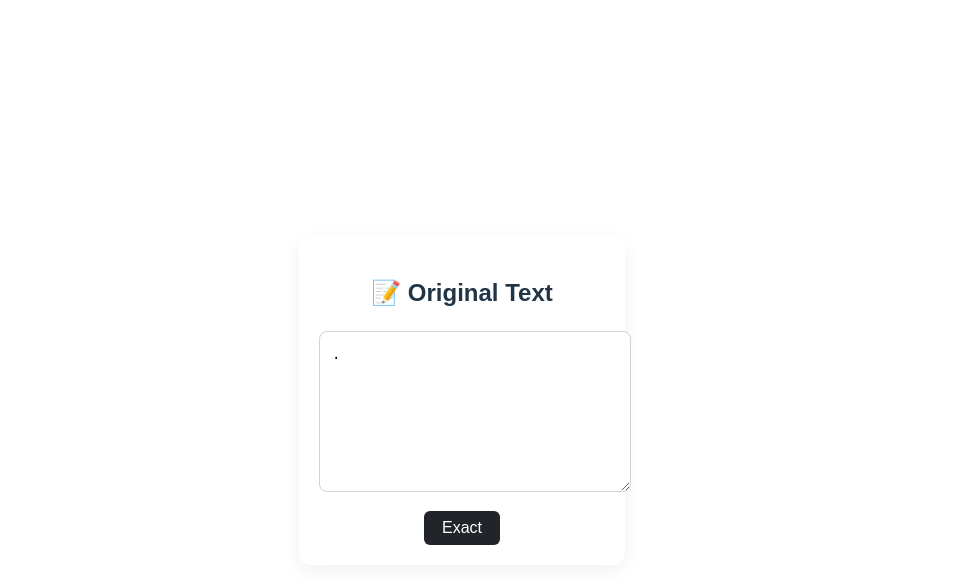
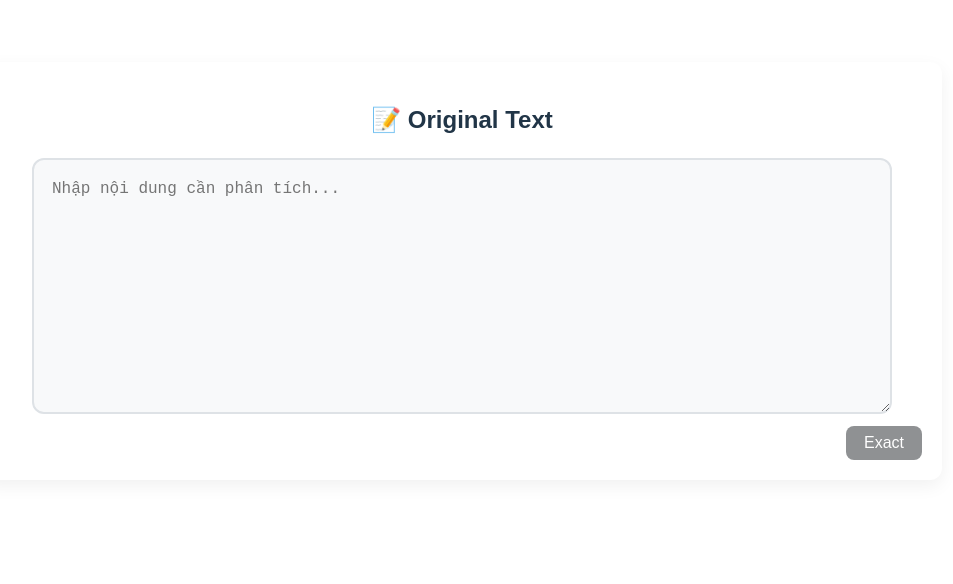
Before and after one commit to minh222/ColorAndTruth, a Vue app in the folder FE/: page / in a window 1280 px wide. Shown: the top 584 px of the page, without its empty margins (178-1131 px from the left). Built offline with nearby package versions, Linux system fonts and the light colour scheme.

Commit message:
- Update layout

```diff
--- a/FE/src/components/ClaimEmotionConfirm.vue
+++ b/FE/src/components/ClaimEmotionConfirm.vue
@@ -4,13 +4,15 @@
     <div class="card">
       <h2>📝 Original Text</h2>
 
+      <div class="input-wrapper">
         <textarea
           v-model="originalText"
           class="original-input"
           placeholder="Nhập nội dung cần phân tích..."
-        rows="6"
-    ></textarea>
+        />
+      </div>
 
+      <div class="actions">
         <button
           class="exact-btn"
           :disabled="loading || !originalText.trim()"
@@ -19,23 +21,31 @@
           {{ loading ? 'Đang phân tích...' : 'Exact' }}
         </button>
       </div>
+    </div>
 
-
-    <!-- CONFIRM -->
-<!-- CONFIRM AREA -->
-    <div v-if="hasResult" class="card">
+    <!-- CONFIRM (LUÔN TỒN TẠI, CHỈ ẨN) -->
+    <div
+      class="card confirm-card"
+      :class="{ hidden: !hasResult }"
+    >
       <div class="header-row">
         <h2>✅ Confirm Extracted Content</h2>
 
-        <button class="toggle-btn" @click="toggleAttitude">
-        {{ showAttitude ? 'Ẩn Attitude' : 'Hiện Attitude' }}
+        <div class="eye-slot">
+          <button
+            class="eye-toggle"
+            @click="toggleAttitude"
+            :title="showAttitude ? 'Ẩn attitude' : 'Hiện attitude'"
+          >
+            {{ showAttitude ? '👁️‍🗨️' : '👁️' }}
           </button>
         </div>
+      </div>
 
-      <div class="confirm-area">
+      <div class="confirm-area confirm-body">
         <!-- CLAIM -->
         <div class="box claim-box">
-          <span class="tag claim-tag">CLAIM</span>
+          <span class="tag">CLAIM</span>
           <p>{{ claim }}</p>
         </div>
 
@@ -44,7 +54,7 @@
           v-if="showAttitude && activePanel === 'attitude'"
           class="box attitude-box"
         >
-          <span class="tag attitude-tag">ATTITUDE</span>
+          <span class="tag">ATTITUDE</span>
           <p>{{ attitude }}</p>
 
           <button
@@ -61,12 +71,15 @@
           v-if="showAttitude && activePanel === 'emotion'"
           class="box emotion-box"
         >
-          <span class="tag emotion-tag">EMOTION</span>
+          <span class="tag">EMOTION</span>
           <ul>
             <li v-for="(e, i) in emotion" :key="i">{{ e }}</li>
           </ul>
 
-          <button class="switch-btn" @click="activePanel = 'attitude'">
+          <button
+            class="switch-btn"
+            @click="activePanel = 'attitude'"
+          >
             ← Quay lại Attitude
           </button>
         </div>
@@ -76,14 +89,10 @@
 </template>
 
 <script setup>
-const hasResult = ref(false)
-
 import { ref } from 'vue'
 
 /* ORIGINAL */
-const originalText = ref(
-  '.'
-)
+const originalText = ref('')
 
 /* API RESULT */
 const claim = ref('')
@@ -91,6 +100,7 @@ const emotion = ref([])
 const attitude = ref('')
 
 /* UI STATE */
+const hasResult = ref(false)
 const showAttitude = ref(false)
 const activePanel = ref('attitude')
 const loading = ref(false)
@@ -111,10 +121,10 @@ const onExact = async () => {
     const data = await res.json()
 
     claim.value = data.claim
-    emotion.value = data.emotion
-    attitude.value = data.attitude
+    emotion.value = data.emotion || []
+    attitude.value = data.attitude || ''
 
-    hasResult.value = true          // 👈 DÒNG QUAN TRỌNG
+    hasResult.value = true
     showAttitude.value = true
     activePanel.value = 'attitude'
   } catch (e) {
@@ -124,8 +134,6 @@ const onExact = async () => {
   }
 }
 
-
-
 /* TOGGLE */
 const toggleAttitude = () => {
   showAttitude.value = !showAttitude.value
@@ -134,44 +142,109 @@ const toggleAttitude = () => {
 </script>
 
 <style scoped>
+/* PAGE */
 .page {
-  max-width: 960px;
+  width: min(960px, 100vw);
   margin: 30px auto;
   font-family: Arial, sans-serif;
 }
 
+/* CARD */
 .card {
   background: #fff;
   border-radius: 12px;
   padding: 20px;
   margin-bottom: 20px;
-  box-shadow: 0 6px 18px rgba(0, 0, 0, 0.06);
+  box-shadow: 0 6px 18px rgba(0,0,0,0.06);
 }
 
-.original-text {
-  line-height: 1.6;
-  white-space: pre-line;
-  margin-bottom: 10px;
+/* INPUT */
+.input-wrapper {
+  display: flex;
+  justify-content: center;
+}
+
+.original-input {
+  width: 90%;
+  max-width: 820px;
+  min-height: 220px;
+  padding: 16px 18px;
+  font-size: 16px;
+  line-height: 1.7;
+  border-radius: 12px;
+  border: 2px solid #dee2e6;
+  background: #f8f9fa;
+  resize: vertical;
+}
+
+.original-input:focus {
+  outline: none;
+  border-color: #212529;
+  background: #fff;
+}
+
+/* ACTION */
+.actions {
+  margin-top: 12px;
+  text-align: right;
 }
 
 .exact-btn {
-  margin-top: 12px;
   padding: 8px 18px;
-  border-radius: 6px;
+  border-radius: 8px;
   border: none;
   background: #212529;
   color: white;
   cursor: pointer;
 }
+
+.exact-btn:disabled {
+  opacity: 0.5;
+}
+
+/* CONFIRM */
+.confirm-card {
+  min-height: 320px;
+}
+
+.hidden {
+  visibility: hidden;
+  opacity: 0;
+}
+
+/* HEADER */
 .header-row {
   display: flex;
   justify-content: space-between;
+  align-items: center;
 }
 
+.eye-slot {
+  width: 32px;
+  display: flex;
+  justify-content: center;
+  flex-shrink: 0;
+}
+
+.eye-toggle {
+  width: 24px;
+  height: 24px;
+  border: none;
+  background: transparent;
+  cursor: pointer;
+}
+
+.eye-toggle:hover {
+  background: #f1f3f5;
+  border-radius: 50%;
+}
+
+/* BODY */
 .confirm-area {
   display: flex;
   gap: 20px;
   margin-top: 15px;
+  min-height: 240px;
 }
 
 .box {
@@ -180,38 +253,32 @@ const toggleAttitude = () => {
   border-radius: 10px;
 }
 
+.claim-box {
+  background: #fff8e1;
+}
+
+.attitude-box {
+  background: #f3e5f5;
+}
+
+.emotion-box {
+  background: #e3f2fd;
+}
+
+.tag {
+  font-size: 12px;
+  font-weight: bold;
+}
+
+/* SWITCH */
 .switch-btn {
   margin-top: 12px;
+  min-width: 160px;
+  white-space: nowrap;
   padding: 6px 12px;
   border-radius: 6px;
   border: 1px dashed #666;
   background: #f8f9fa;
   cursor: pointer;
 }
-.original-input {
-  width: 100%;
-  padding: 12px;
-  border-radius: 8px;
-  border: 1px solid #ced4da;
-  font-size: 14px;
-  line-height: 1.6;
-  resize: vertical;
-}
-
-.exact-btn:disabled {
-  background: #adb5bd;
-  cursor: not-allowed;
-}
-
-
-/* COLORS */
-.claim-box {
-  background: #fff8e1;
-}
-.attitude-box {
-  background: #f3e5f5;
-}
-.emotion-box {
-  background: #e3f2fd;
-}
 </style>
--- /dev/null
+++ b/FE/src/main.css
@@ -0,0 +1,3 @@
+body {
+  overflow-y: scroll;
+}
```
Lines whose indentation alone changed are shown as unchanged.
